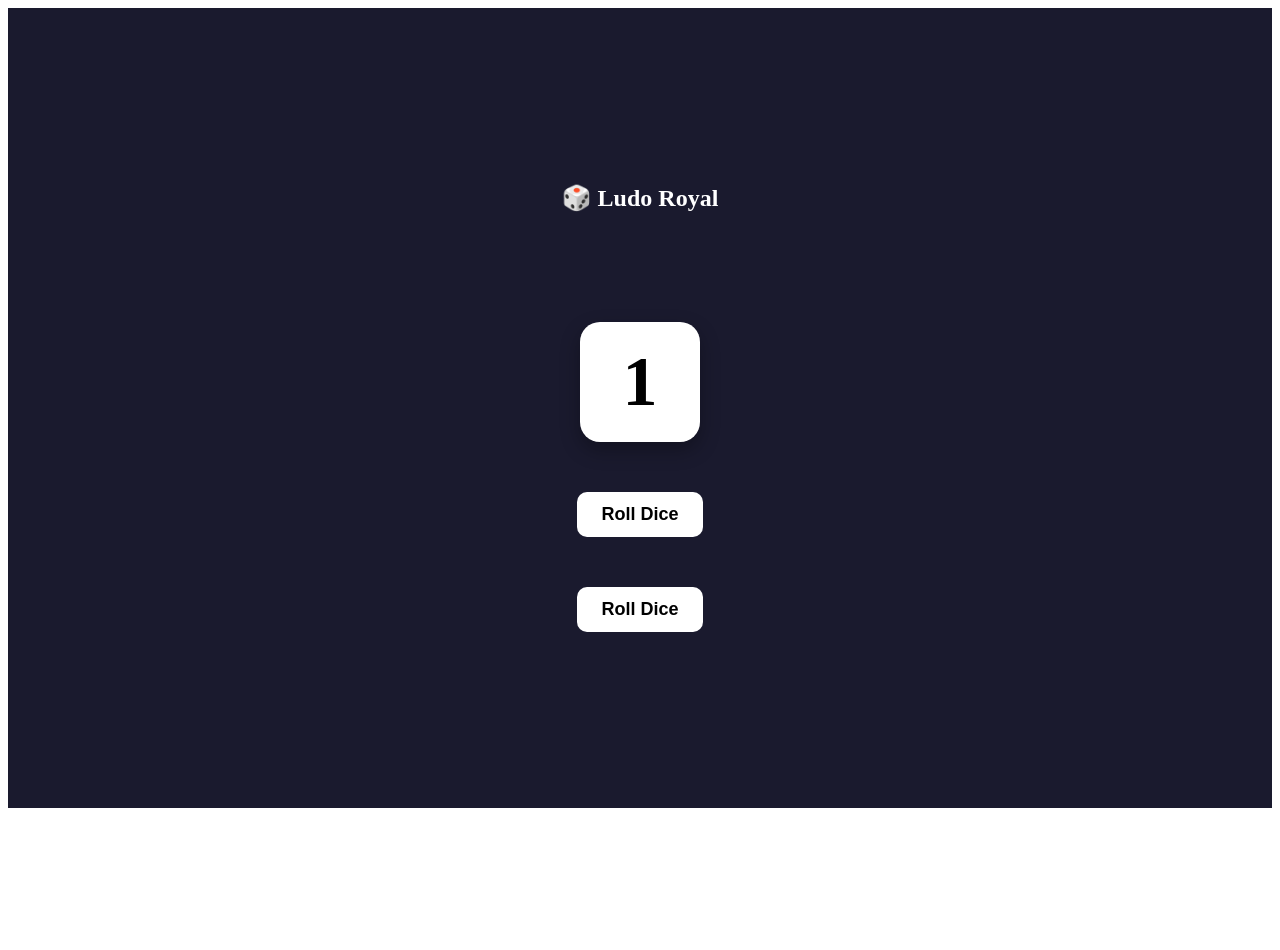
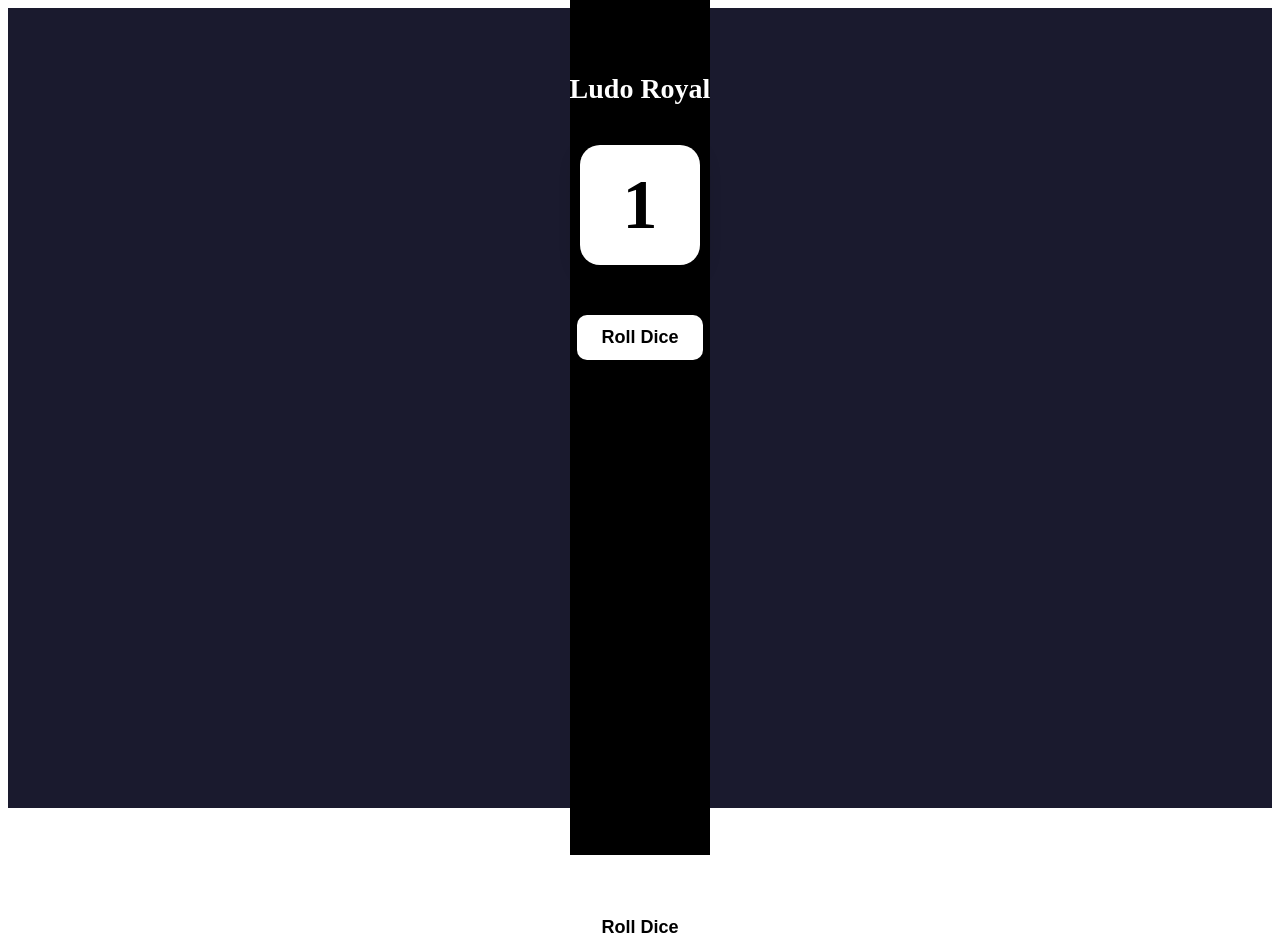
Before and after one commit to challagurugulasairam266-jpg/Ludo-Royal, a Next.js app: page / in a window 1280 px wide. Before the commit the page ends 816 px from the top, so only its background shows below. Built offline with nearby package versions, Linux system fonts and the light colour scheme.

Commit message:
Final single dice code

```diff
--- a/app/dice.tsx
+++ b/app/dice.tsx
@@ -11,15 +11,17 @@ export default function Dice() {
   }
 
   return (
-    <div style={{textAlign:'center', marginTop:'50px', color:'white'}}>
-      {/* Dice dabba - idhi click cheste roll avthundi */}
+    <div style={{textAlign:'center', marginTop:'50px', color:'white', background:'black', minHeight:'100vh', paddingTop:'80px'}}>
+      <h1 style={{fontSize:'28px', marginBottom:'40px'}}>Ludo Royal</h1>
+
+      {/* Single dice dabba */}
       <div
         onClick={rollDice}
         style={{
           width:'120px',
           height:'120px',
           background:'white',
-          margin:'30px auto',
+          margin:'0 auto 30px auto',
           fontSize:'70px',
           fontWeight:'bold',
           color:'black',
@@ -34,7 +36,7 @@ export default function Dice() {
         {number}
       </div>
 
-      {/* Button - idhi click cheste roll avthundi. Okkate undi */}
+      {/* Single button - okkate undi */}
       <Button onClick={rollDice} />
     </div>
   )
```
